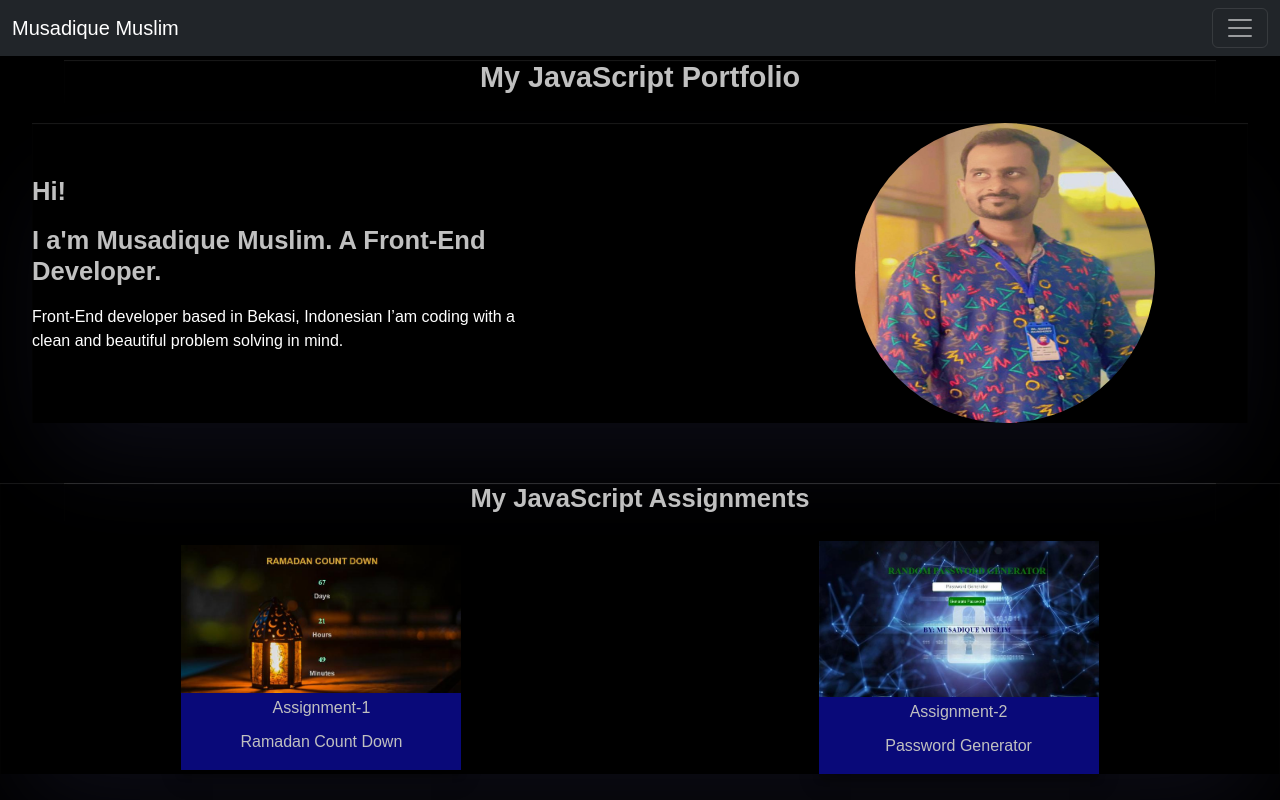
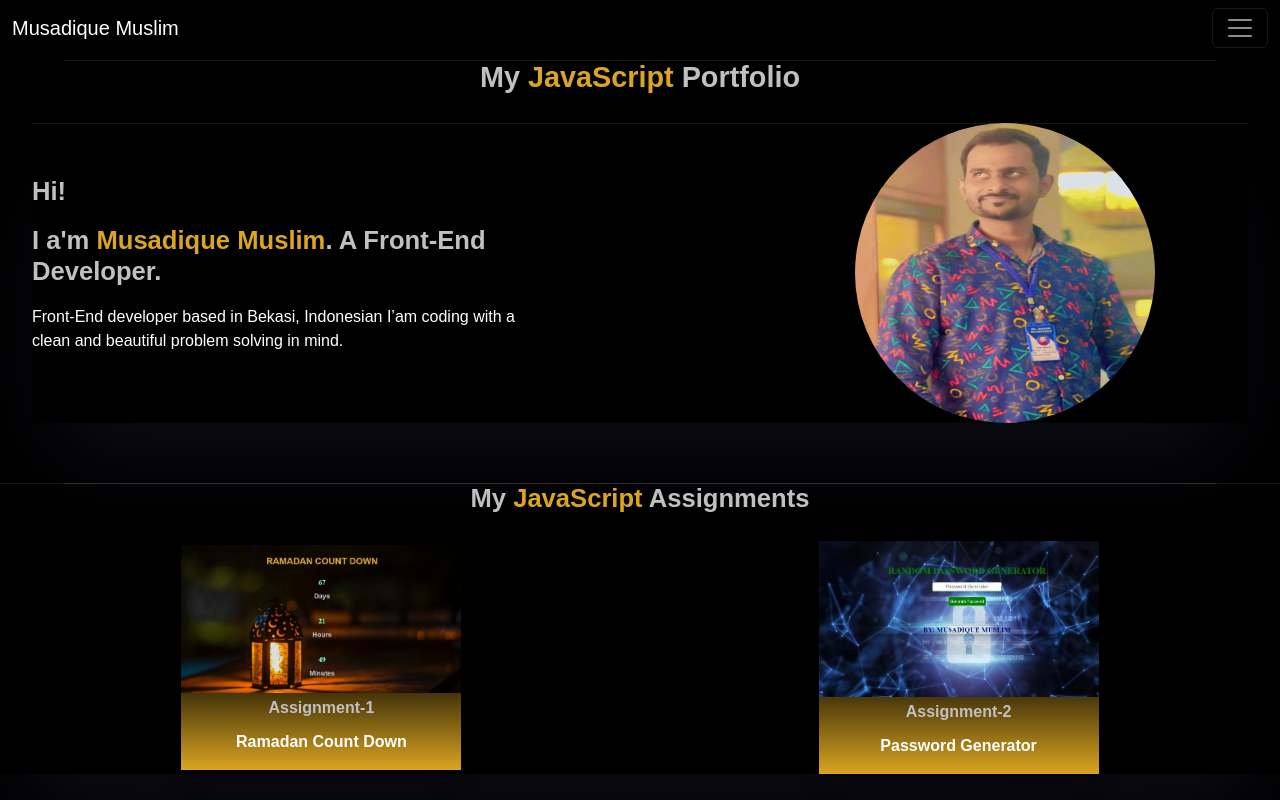
Before and after one commit to MusadiqueMuslim1997/My-ports, a plain HTML site: page index.html in a window 1280 px wide. Drawn offline with nearby package versions, Linux system fonts and the light colour scheme.

Commit message:
change color

```diff
--- a/index.html
+++ b/index.html
@@ -10,7 +10,7 @@
 </head>
 <body>
 
-    <nav class="navbar navbar-dark bg-dark fixed-top">
+    <nav class="navbar navbar-dark bg-dark fixed-top my-header">
         <div class="container-fluid">
           <a class="navbar-brand" href="#">Musadique Muslim</a>
           <button class="navbar-toggler" type="button" data-bs-toggle="offcanvas" data-bs-target="#offcanvasDarkNavbar" aria-controls="offcanvasDarkNavbar" aria-label="Toggle navigation">
@@ -40,11 +40,11 @@
 
 
      <section class="hero">
-    <div class="header"><h4>My JavaScript Portfolio</h4></div>
+    <div class="header"><h4>My <span class="gold">JavaScript</span> Portfolio</h4></div>
     <div class="content">
     <div class="my-intro">
     <div class="hi"><h2>Hi!</h2></div>
-    <div class="hi-2"><h2>I a'm Musadique Muslim. A Front-End Developer.</h2></div>
+    <div class="hi-2"><h2>I a'm <span class="gold">Musadique Muslim</span>. A Front-End Developer.</h2></div>
      <div class="assignment"><p>Front-End developer based in Bekasi, Indonesian I’am coding with a clean and beautiful problem solving in mind.</p></div>
     </div>
 
@@ -60,7 +60,7 @@
 
      <section class="assignment-1">
 
-     <div class="header"><h2>My JavaScript Assignments</h2></div>
+     <div class="header"><h2>My <span class="gold">JavaScript</span> Assignments</h2></div>
 
      <div class="assignment-cards">
 
--- a/style.css
+++ b/style.css
@@ -7,7 +7,9 @@
 body{
   background-color: black;
 }
-
+.my-header{
+    background-color: black !important;
+}
 .hero{
     width: 100%;
 
@@ -29,6 +31,9 @@ body{
 
 
 
+}
+.gold{
+    color: goldenrod;
 }
 .header > h4{
 
@@ -158,7 +163,7 @@ p{
     align-items: center;
     justify-content: center;
     flex-wrap: wrap;
-   background-color: rgba(9,9,121,1);
+   background-image: linear-gradient(black 50%, goldenrod);
 
 
     gap: 5px;
@@ -189,6 +194,7 @@ p{
 .para-head > h4{
     font-size: 1rem;
     color: silver;
+    font-weight: bold;
 }
 .para{
     width: 100%;
@@ -199,7 +205,8 @@ p{
 
 .para > p{
     font-size: 1rem;
-    color: silver;
+    color: white;
+    font-weight: bold;
 }
 a{
     text-decoration: none;
```
